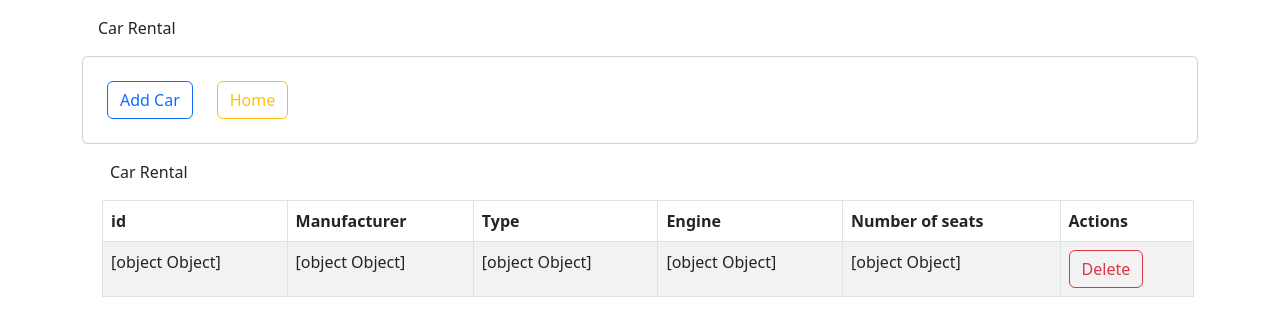
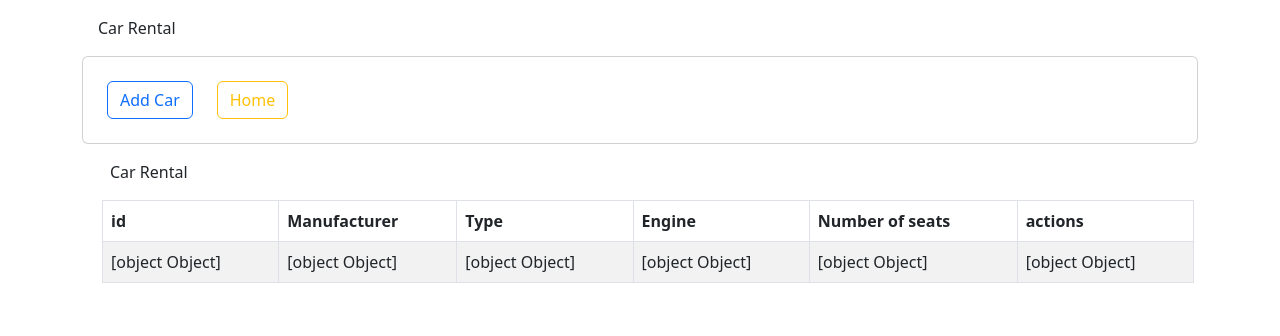
Before and after one commit to kaplosh/car-rental, a Nuxt app: page /cars/listing in a window 1280 px wide. Shown: the top 336 px of the page. Built offline with nearby package versions, Linux system fonts and the light colour scheme.

Commit message:
button iteration

```diff
--- a/components/DataTable/DataTable.vue
+++ b/components/DataTable/DataTable.vue
@@ -30,18 +30,12 @@ function RenderColumn (props) {
             <th v-for="column in columns" :key="column.name">
               {{ column.caption ?? column.name }}
             </th>
-            <th>Actions</th>
           </tr>
         </thead>
         <tbody>
           <tr v-for="record in dataset" :key="record.id">
             <td v-for="column in columns" :key="column.name">
               <render-column :column="column" :data-item="record" />
-            </td>
-            <td>
-              <button class="btn btn-outline-danger" @click="onDelete(car.id)">
-                Delete
-              </button>
             </td>
           </tr>
         </tbody>
--- /dev/null
+++ b/components/DataTable/cells/DataItemActions.vue
@@ -0,0 +1,21 @@
+<script lang="ts">
+import { defineComponent, PropType } from 'vue';
+import { Car } from '~/lib/types';
+
+export default defineComponent({
+  props: {
+    car: { type: Object as PropType<Car>, required: true },
+    actions: { type: Object as PropType<any[]>, required: true },
+
+  },
+});
+
+</script>
+
+<template>
+  <div>
+    <button v-for="action in actions" :key="action.name" class="btn btn-outline-danger" @click="action.action(car)">
+      {{ action.caption }}
+    </button>
+  </div>
+</template>
--- a/pages/cars/listing.vue
+++ b/pages/cars/listing.vue
@@ -3,9 +3,18 @@
 import { Car } from '~/lib/types';
 import { defineDataTableColumns } from '~/components/DataTable/helpers';
 import ThreeRows from '~/components/DataTable/cells/ThreeRows.vue';
+import DataItemActions from '~/components/DataTable/cells/DataItemActions.vue';
 
 export default defineComponent({
   data () {
+    const actions = [
+      {
+        name: 'delete',
+        caption: 'Delete',
+        action: car => this.deleteCar(car),
+      },
+    ];
+
     return {
       cars: [] as Car[],
 
@@ -42,6 +51,10 @@ export default defineComponent({
             return <div>{car.seats}</div>;
           },
         },
+        {
+          name: 'actions',
+          render: car => <DataItemActions car={car} actions={actions} />,
+        },
       ]),
     };
   },
@@ -54,6 +67,13 @@ export default defineComponent({
       console.log('spadlo to');
       console.error(result.error);
     }
+  },
+
+  methods: {
+    deleteCar (car) {
+      // TODO
+      console.log("Funguju", car)
+    },
   },
 
 });
--- a/plugins/db/InMemoryDb.ts
+++ b/plugins/db/InMemoryDb.ts
@@ -15,6 +15,7 @@ export const InMemoryDb = {
   },
 
   save () {
+    console.log(serialize())
     window.localStorage.setItem(LOCAL_STORAGE_KEY, serialize());
   },
 
```
Also changed, not shown: TODO.txt.
